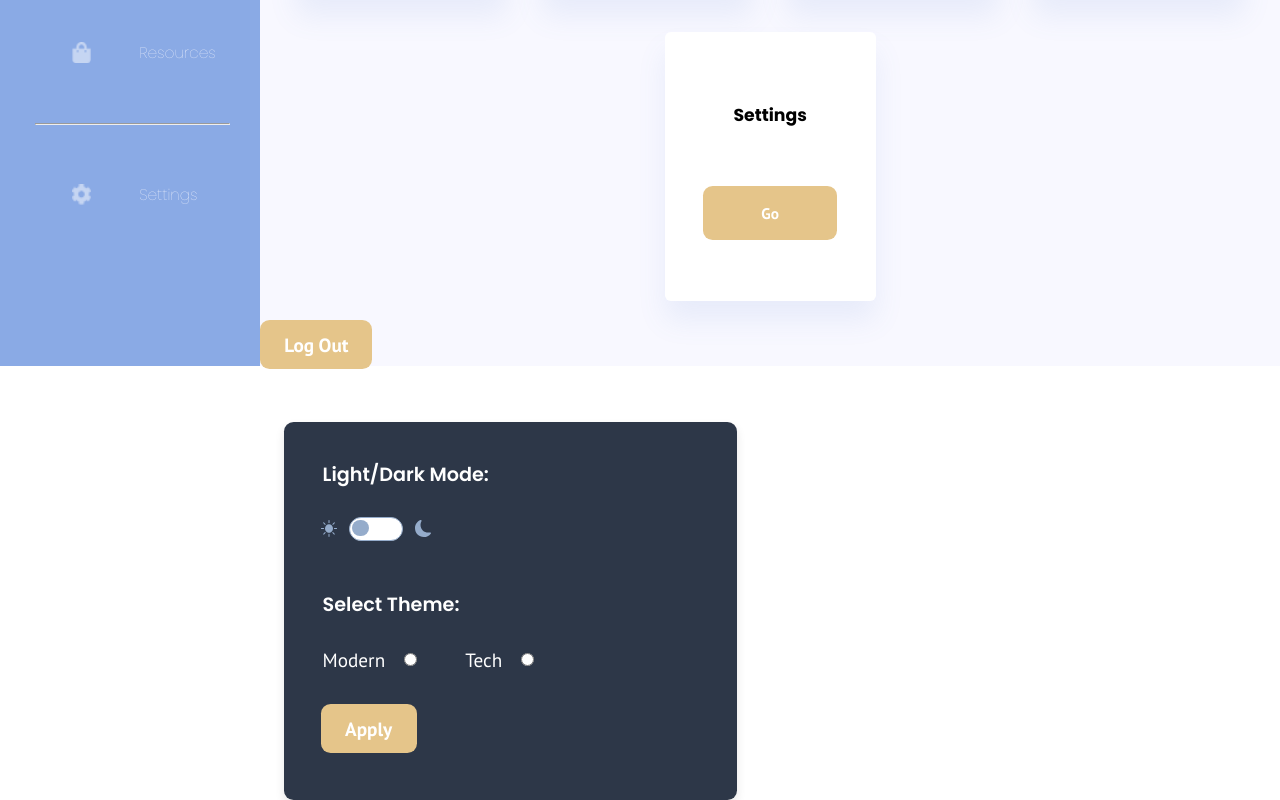
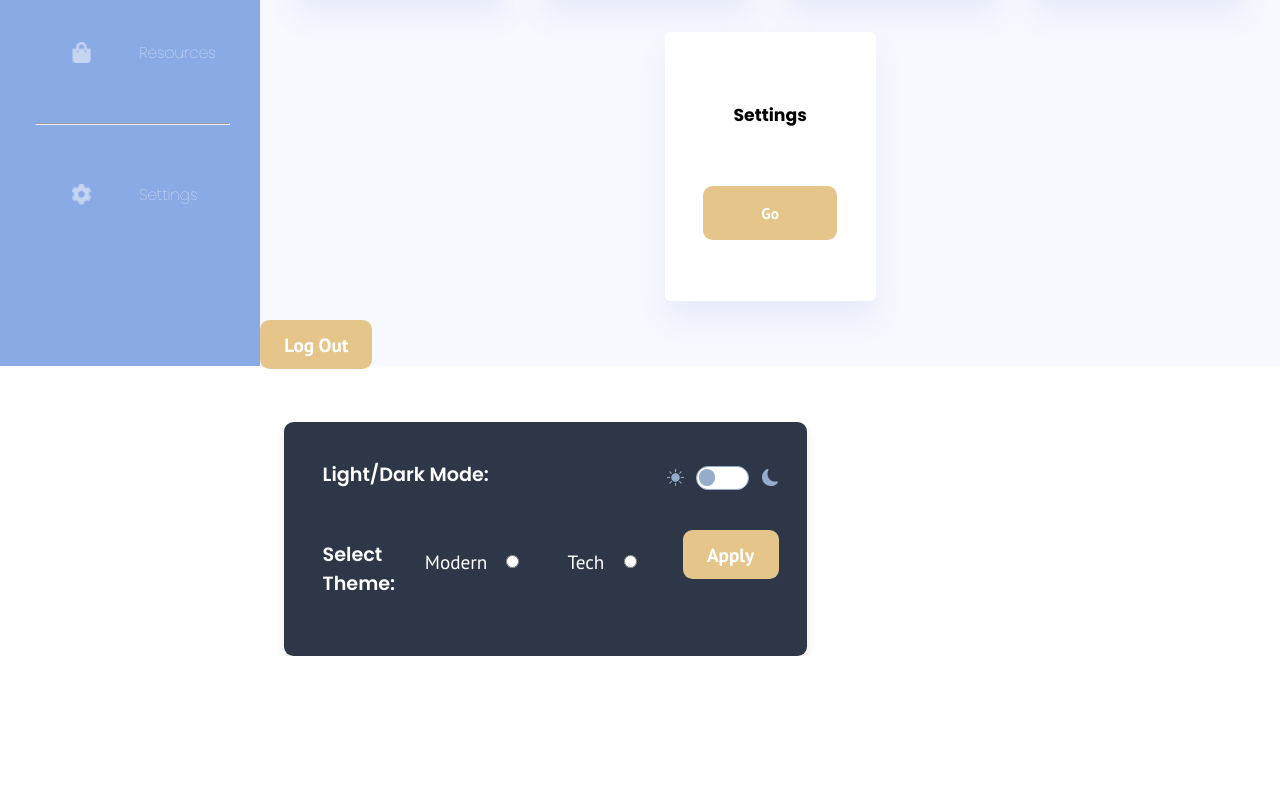
Before and after one commit to nology-tech/verde-client-project, a React (Vite) app: page /home in a window 1280 px wide. Shown: the part 434-1234 px from the top of the page. After the commit the page ends 1090 px from the top, so only its background shows below. Built offline with nearby package versions, Linux system fonts and the light colour scheme.

Commit message:
media query

```diff
--- a/src/components/SettingsCard/SettingsCard.scss
+++ b/src/components/SettingsCard/SettingsCard.scss
@@ -86,3 +86,23 @@
   }
 
 }
+
+@media screen and (min-width: $desktop-breakpoint) {
+
+  .settings-card{
+    width: 27.25rem;
+    height: 16rem;
+
+    &__section{
+      display: flex;
+      flex-direction: row;
+
+      &__container-mode{
+        display: flex;
+        flex-direction: row;
+        justify-content:end;
+      }
+    }
+  }
+
+}
```
